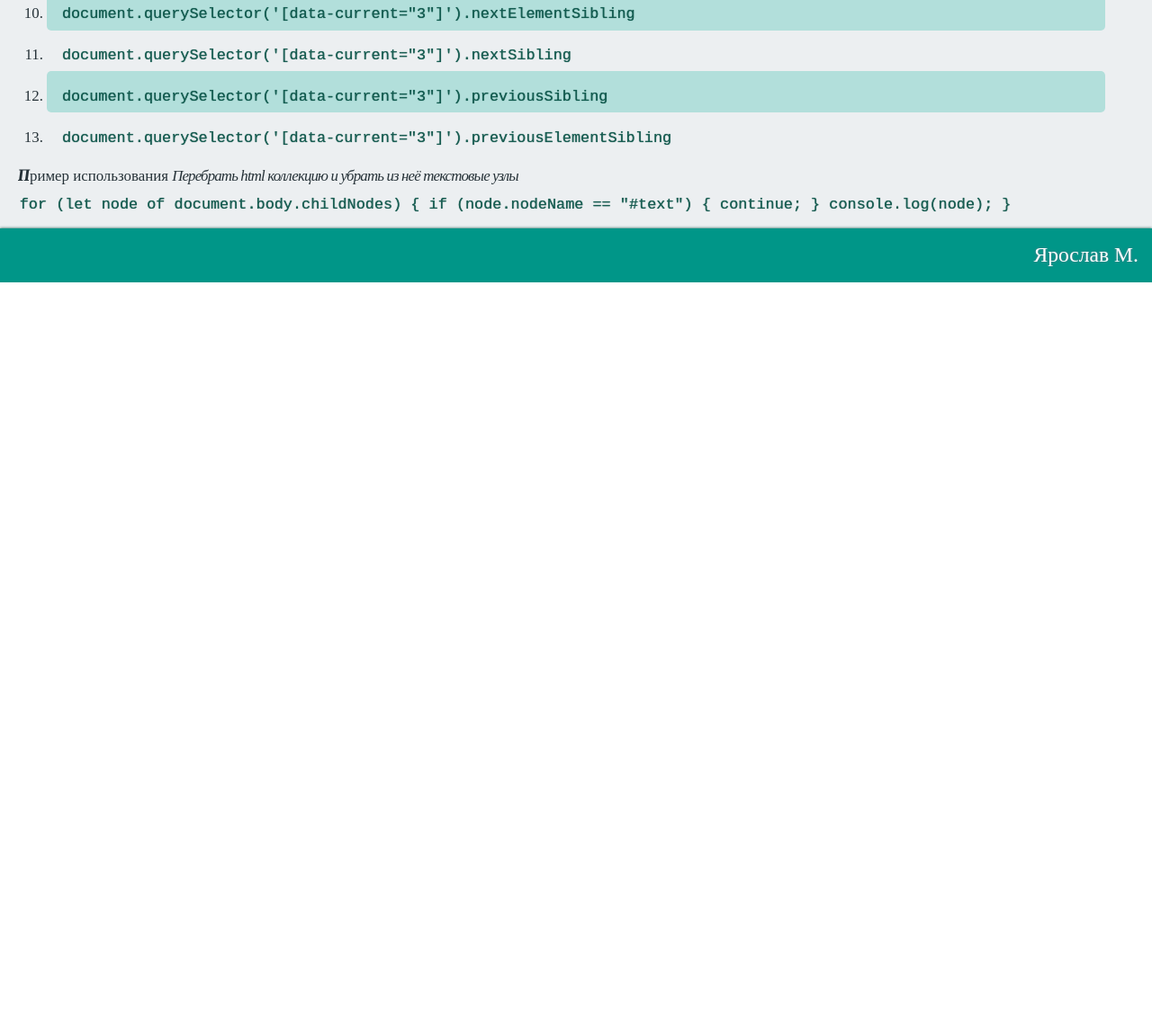
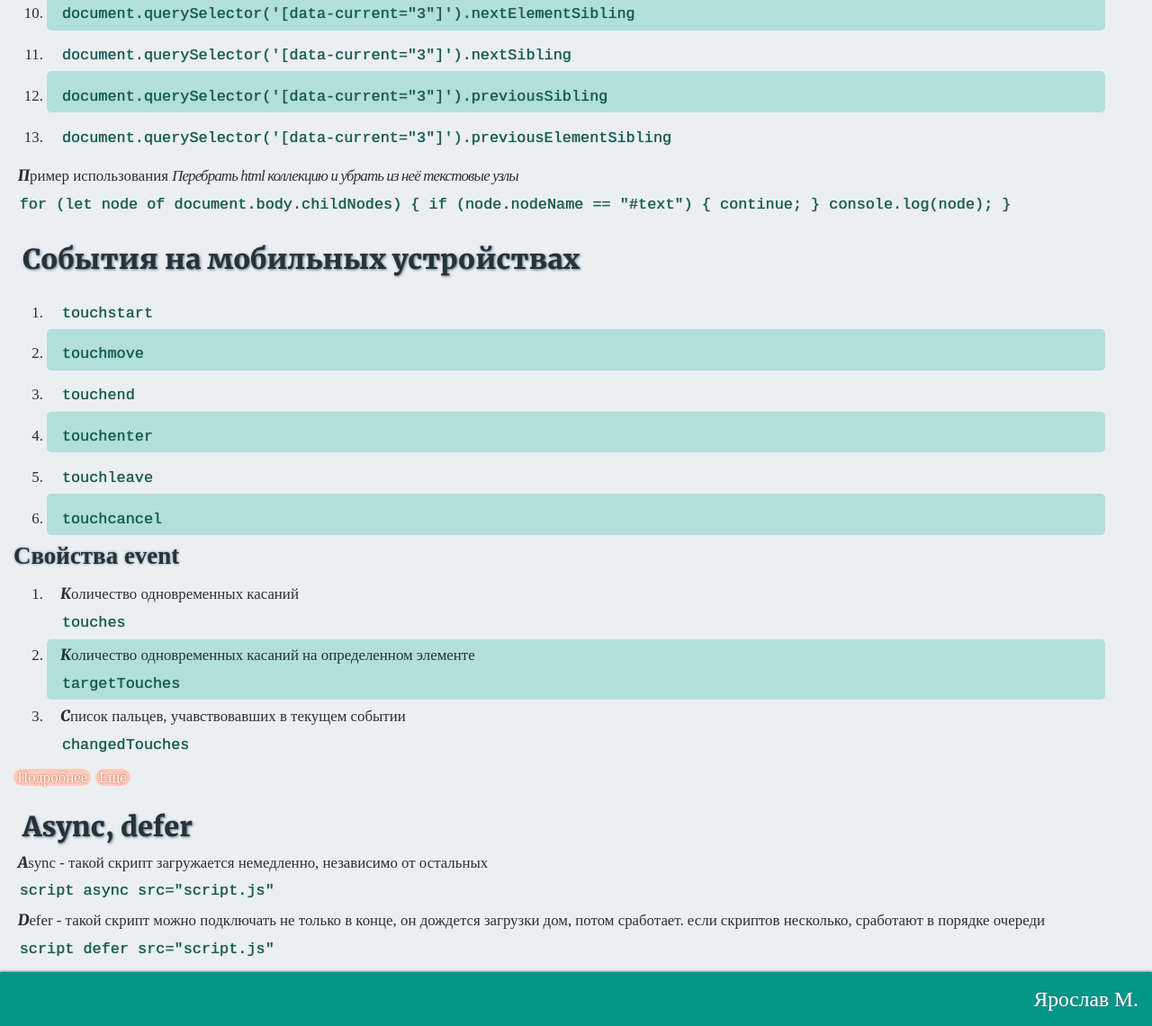
Before and after one commit to yarmsl/My-Lessons, a website: page docs/index.html in a window 1280 px wide. Shown: the part 6912-8053 px from the top of the page at 90% size. Before the commit the page ends 7226 px from the top, so only its background shows below. Drawn offline with Linux system fonts and the light colour scheme; files whose address does not match are found by name; a web font is replaced by a local one.

Commit message:
24.04.2021

```diff
--- a/docs/index.html
+++ b/docs/index.html
@@ -261,6 +261,32 @@ Object.setPrototypeOf(joe, soldier);<br> <span>Устанавливает свя
       console.log(node);
    }</code>
 </section>
+<section>
+   <h2>События на мобильных устройствах</h2>
+   <ul>
+      <li><p></p><code>touchstart</code></li>
+      <li><p></p><code>touchmove</code></li>
+      <li><p></p><code>touchend</code></li>
+      <li><p></p><code>touchenter</code></li>
+      <li><p></p><code>touchleave</code></li>
+      <li><p></p><code>touchcancel</code></li>
+   </ul>
+   <h3>Cвойства event</h3>
+   <ul>
+      <li><p>Количество одновременных касаний</p><code>touches</code></li>
+      <li><p>Количество одновременных касаний на определенном элементе</p><code>targetTouches</code></li>
+      <li><p>Список пальцев, учавствовавших в текущем событии</p><code>changedTouches</code></li>
+   </ul>
+   <a href="http://youon.ru/%D0%90%D0%BD%D0%B4%D1%80%D0%BE%D0%B8%D0%B4/%D0%A0%D0%B0%D0%B7%D1%80%D0%B0%D0%B1%D0%BE%D1%82%D0%BA%D0%B0/touch-sobytiya-na-javascript-multitach-realizatsiya">Подробнее</a>
+   <a href="https://habr.com/ru/company/sibirix/blog/227175/">Ещё</a>
+</section>
+<section>
+   <h2>Async, defer</h2>
+   <p>async - такой скрипт загружается немедленно, независимо от остальных</p>
+   <code>script async src="script.js"</script></code>
+   <p>defer - такой скрипт можно подключать не только в конце, он дождется загрузки дом, потом сработает. если скриптов несколько, сработают в порядке очереди</p>
+   <code>script defer src="script.js"</script></code>
+</section>
 </main>
       <footer class="footer">
    <div class="footer__container">
```
Also changed, not shown: docs/main.html (+26 -0 lines), src/main.html (+26 -0 lines).
